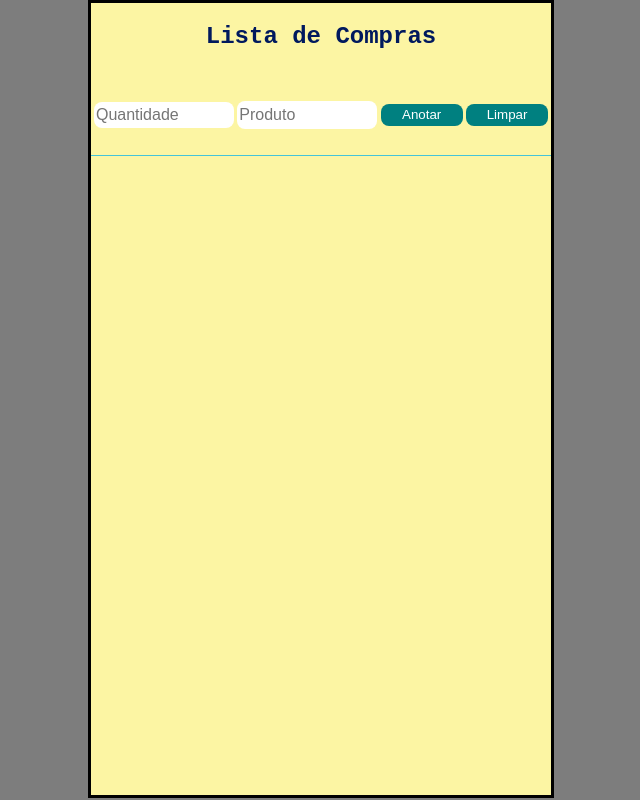
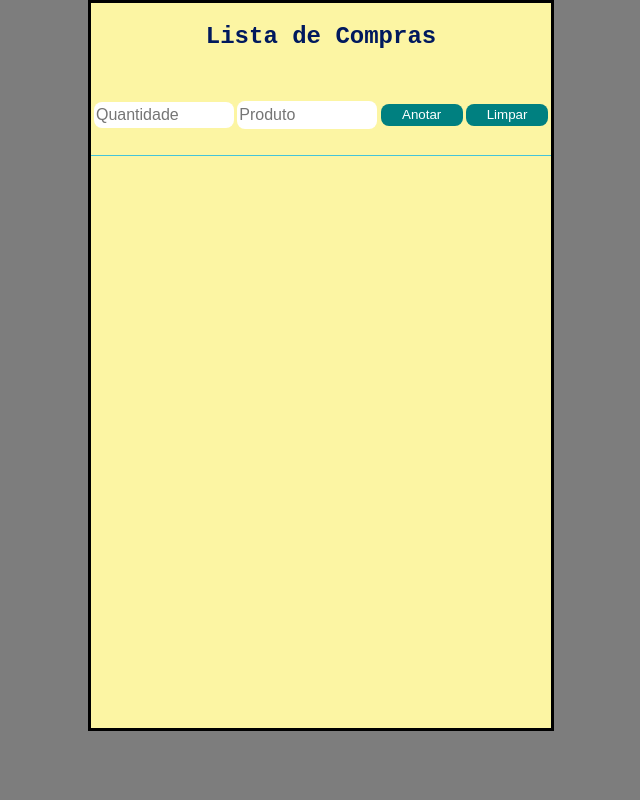
Before and after one commit to DanieelCarvalho/lista-de-compras, a React (Create React App) app: page / in a window 1280 px wide. Shown: the whole page, without its empty margins (319-959 px from the left). Built offline with nearby package versions, Linux system fonts and the light colour scheme.

Commit message:
ajusto no tamanho da página

```diff
--- a/src/Components/Style.js
+++ b/src/Components/Style.js
@@ -12,6 +12,7 @@ export const Titulo = styled.h1`
 export const Principal = styled.section`
   display:flex;
   width:100%;
+  height: 725px;
   justify-content:  center;
   color: #384b9a;
 
@@ -21,7 +22,8 @@ export const Principal = styled.section`
 export const Caderno = styled.div`
   background-color: #fcf5a3;
   width: 36vw;
-  height: 99vh;
+  height: 100%;
+
   display:flex;
   flex-direction: column;
   align-items: center;
```
